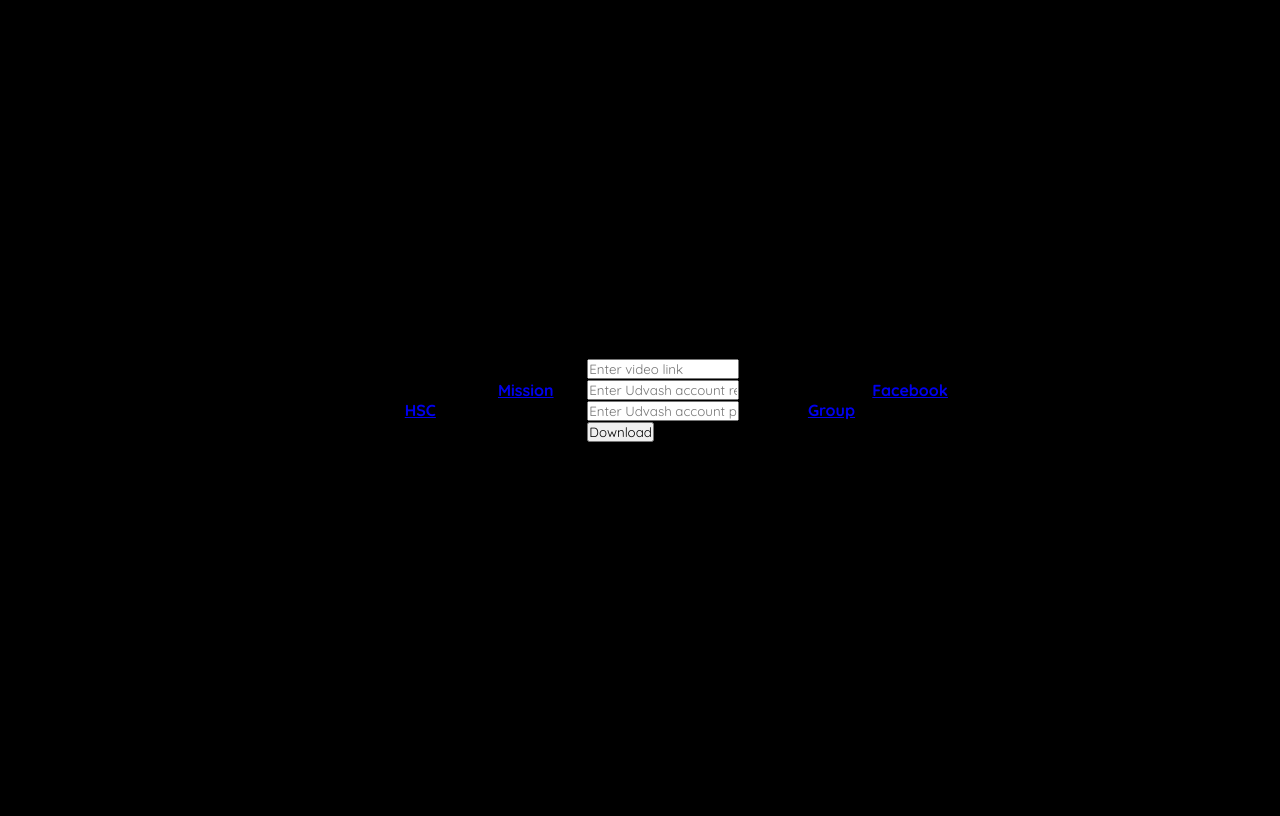
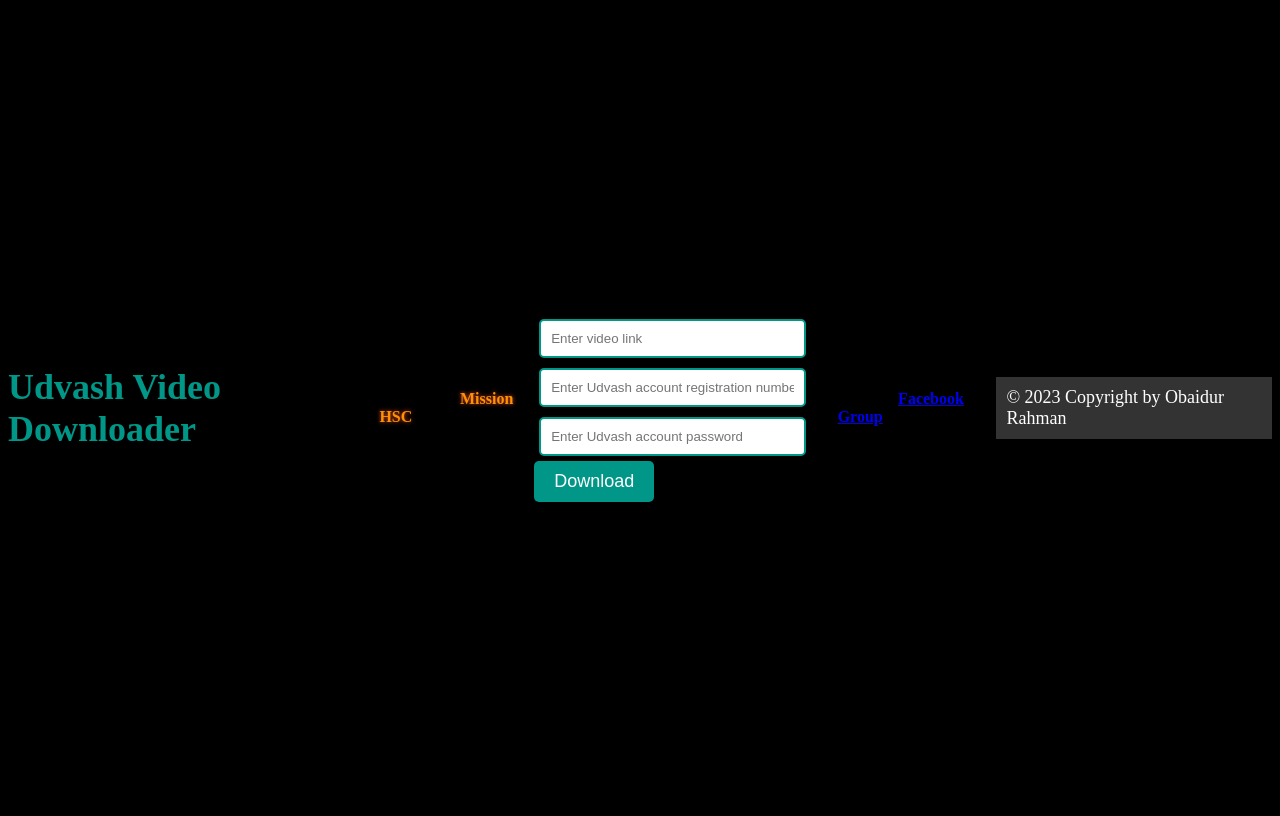
Before and after one commit to obaidur952952/Udvash-Class-Downloader, a Flask app: page / in a window 1280 px wide. Before the commit the page ends 442 px from the top, so only its background shows below. Run offline with Flask 3, Linux system fonts and the light colour scheme.

Commit message:
Update index.css

```diff
--- a/static/index.css
+++ b/static/index.css
@@ -1,12 +1,4 @@
-@import url('https://fonts.googleapis.com/css2?family=Quicksand:wght@300;400;500;600;700&display=swap');
-
-   * {
-       margin: 0;
-       padding: 0;
-       box-sizing: border-box;
-       font-family: 'Quicksand', sans-serif;
-   }
-
+/* Styling for the body */
 body {
        display: flex;
        justify-content: center;
@@ -70,123 +62,57 @@
        cursor: alias;
      }
 
-   section {
-       position: absolute;
-       width: 100vw;
-       height: 100vh;
-       display: flex;
-       justify-content: center;
-       align-items: center;
-       gap: 2px;
-       flex-wrap: wrap;
-       overflow: hidden;
+/* Styling for the header */
+h1 {
+    color: #009688; /* Unique color for the header text */
+    font-size: 36px;
 }
 
-
-   section .signin {
-       position: absolute;
-       width: 400px;
-       background: #222;
-       z-index: 1000;
-       display: flex;
-       justify-content: center;
-       align-items: center;
-       padding: 40px;
-       border-radius: 16px;
-       box-shadow: 0 15px 35px rgba(0, 0, 0, 9);
+/* Styling for the "created by" link */
+h4 a#glow {
+    color: #ff5722; /* Unique color for the link text */
+    text-decoration: none; /* Remove underlines from links */
+    animation: glow 2s infinite; /* Add a glowing animation */
 }
 
-   section .signin .content {
-       position: relative;
-       width: 100%;
-       display: flex;
-       justify-content: center;
-       align-items: center;
-       flex-direction: column;
-       gap: 40px;
+@keyframes glow {
+    0% {
+        color: #ff5722;
+        text-shadow: none;
+    }
+    50% {
+        color: #ff9800;
+        text-shadow: 0 0 5px #ff5722;
+    }
+    100% {
+        color: #ff5722;
+        text-shadow: none;
+    }
 }
 
-   section .signin .content h2 {
-       font-size: 2em;
-       color: #0f0;
-       text-transform: uppercase;
-       animation: animate 4s linear infinite
+/* Styling for the form elements */
+input[type="url"], input[type="password"] {
+    width: 80%;
+    padding: 10px;
+    margin: 5px;
+    border: 2px solid #009688; /* Unique color for input borders */
+    border-radius: 5px;
 }
 
-   section .signin .content .form {
-       width: 100%;
-       display: flex;
-       flex-direction: column;
-       gap: 25px;
-   }
-
-   section .signin .content .form .inputBox {
-       position: relative;
-       width: 100%;
-   }
-
-   section .signin .content .form .inputBox input {
-       position: relative;
-       width: 100%;
-       background: #333;
+input#submit_button {
+    background-color: #009688; /* Unique color for the submit button */
+    color: #fff;
+    font-size: 18px;
+    padding: 10px 20px;
     border: none;
-       outline: none;
-       padding: 25px 10px 7.5px;
-       border-radius: 16px;
-       color: #fff;
-       font-weight: 500;
-       font-size: 1em;
-   }
-
-
-
-
-   section .signin .content .form .inputBox i {
-       position: absolute;
-       left: 0;
-       padding: 15px 10px;
-       font-style: normal;
-       color: #aaa;
-       transition: 0.5s;
-       pointer-events: none;
-   }
-
-   .signin .content .form .inputBox input:focus~i,
-   .signin .content .form .inputBox input:valid~i {
-       transform: translateY(-7.5px);
-       font-size: 0.8em;
-       color: #fff;
-   }
-
-   .signin .content .form .links {
-       position: relative;
-       width: 100%;
-       display: flex;
-       justify-content: space-between;
-   }
-
-   .signin .content .form .links a {
-       color: #fff;
-       text-decoration: none;
-   }
-
-   .signin .content .form .links a:nth-child(2) {
-       color: #0f0;
-       font-weight: 600;
-       animation: animate 4s linear infinite;
-   }
-
-   .signin .content .form .inputBox input[type="submit"] {
-       padding: 10px;
-       background: #0f0;
-       animation: animate 4s linear infinite;
-       color: #000;
-       font-weight: 600;
-       font-size: 1.35em;
-       letter-spacing: 0.05em;
+    border-radius: 5px;
     cursor: pointer;
 }
 
-   input[type="submit"]:active {
-       opacity: 0.6;
+/* Styling for the footer */
+footer {
+    background-color: #333; /* Dark background color for the footer */
+    color: #fff; /* White text color */
+    padding: 10px;
+    font-size: 18px;
   }
```
Lines whose indentation alone changed are shown as unchanged.
